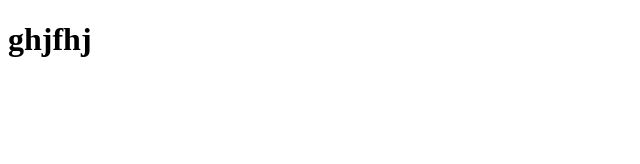
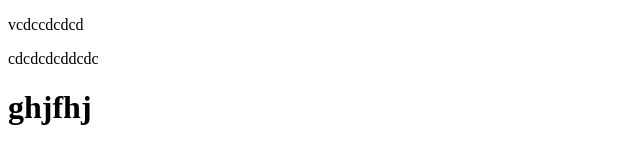
Before and after one commit to fedorovnk/master, a plain HTML site: page index.html in a window 1280 px wide. Shown: the whole page, without its empty margins (0-640 px from the left). Drawn offline with Linux system fonts and the light colour scheme.

Commit message:
comment
Signed-off-by: NikRussia <nfedorov@tethys.ru>

```diff
--- a/index.html
+++ b/index.html
@@ -4,6 +4,8 @@
 	<title>fff</title>
 </head>
 <body>
+  <p>vcdccdcdcd</p>
+  <p>cdcdcdcddcdc</p>
   <h1>ghjfhj</h1>
 </body>
 </html>
```
